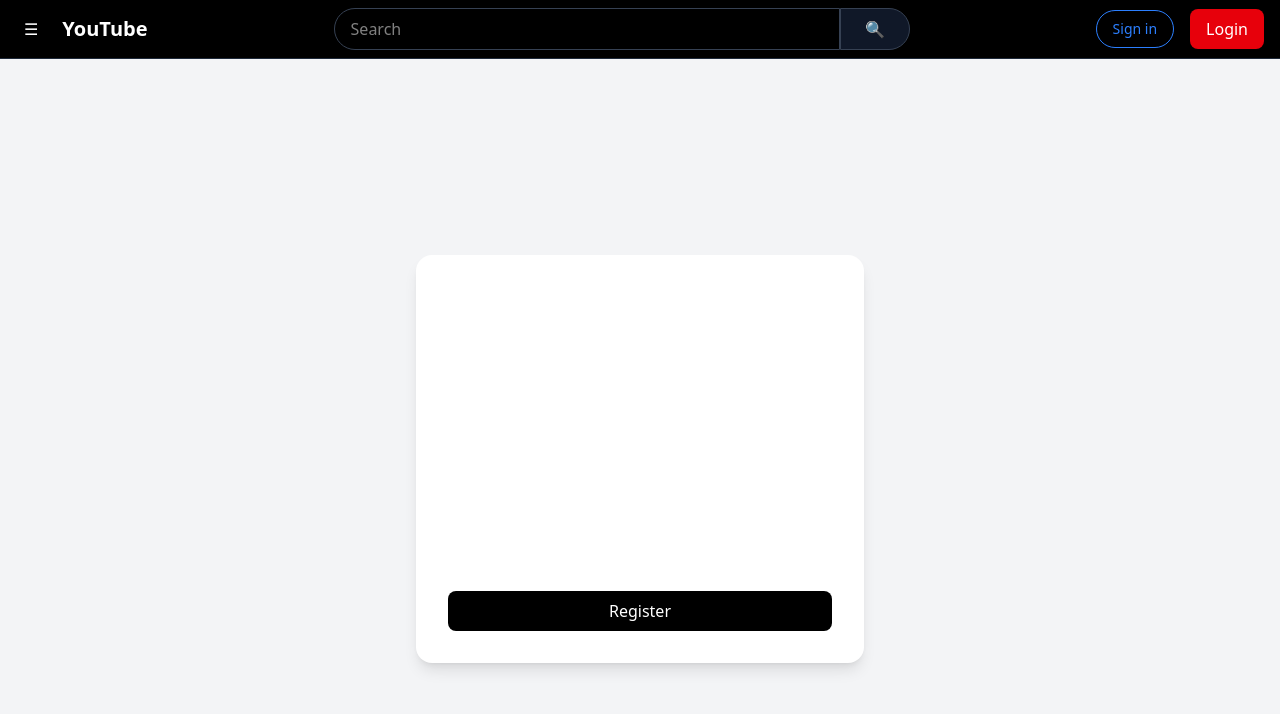
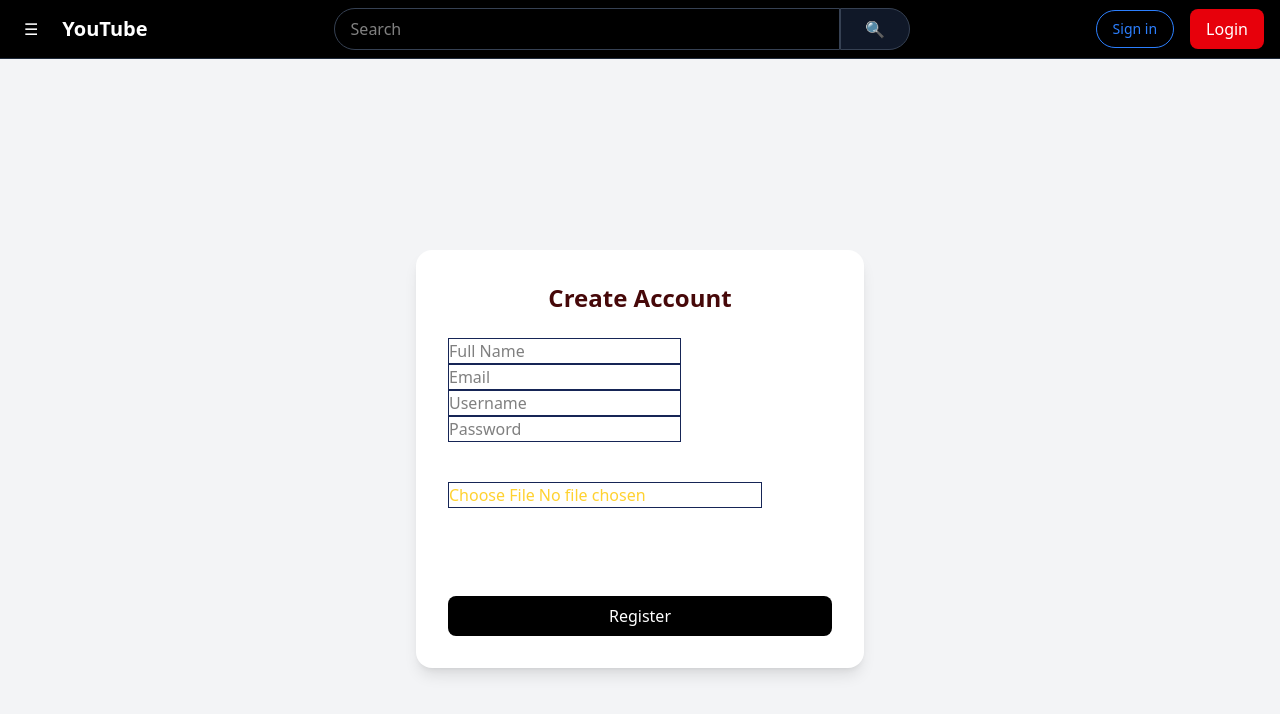
Before and after one commit to Murali9a27/youtube-clone, a React app in the folder Frontend/: page /register in a window 1280 px wide. Shown: the top 714 px of the page. Built offline with nearby package versions, Linux system fonts and the light colour scheme; the HTML template or start-up script is replaced by a standard one.

Commit message:
navbar fixs

```diff
--- a/Frontend/src/components/Navbar.jsx
+++ b/Frontend/src/components/Navbar.jsx
@@ -44,7 +44,7 @@ const Navbar = () => {
           <>
             {/* NOT LOGGED IN */}
             <button
-              onClick={() => navigate("/login")}
+              onClick={() => navigate("/register")}
               className="px-4 py-2 text-sm font-medium border border-blue-500 rounded-full text-blue-500 hover:bg-blue-500 hover:text-white transition"
             >
               Sign in
--- a/Frontend/src/pages/Home.jsx
+++ b/Frontend/src/pages/Home.jsx
@@ -1,8 +1,10 @@
+import Navbar from "../components/Navbar";
+
 const Home = () => {
   return (
     <div className="min-h-screen bg-gray-100">
       {/* Header */}
-      <header className="bg-white shadow-sm px-6 py-4 flex items-center justify-between">
+      {/* <header className="bg-white shadow-sm px-6 py-4 flex items-center justify-between">
         <h1 className="text-xl font-bold text-red-600">YouTube Clone</h1>
 
         <input
@@ -12,7 +14,8 @@ const Home = () => {
         />
 
 
-      </header>
+      </header> */}
+      <Navbar />
 
       {/* Main Content */}
       <main className="p-6 grid grid-cols-1 sm:grid-cols-2 md:grid-cols-3 lg:grid-cols-4 gap-6">
--- a/Frontend/src/pages/Profile.jsx
+++ b/Frontend/src/pages/Profile.jsx
@@ -1,7 +1,6 @@
 import React from "react";
 
 const Profile = () => {
-  Temporary dummy data (replace with API data)
   const user = {
     username: "murali_kumar",
     email: "murali@gmail.com",
--- a/Frontend/src/pages/auth/Register.jsx
+++ b/Frontend/src/pages/auth/Register.jsx
@@ -105,7 +105,7 @@ const Register = () => {
         onSubmit={handleSubmit}
         className="bg-white w-full max-w-md p-8 rounded-2xl shadow-lg"
       >
-        <h2 className="text-2xl font-bold text-center mb-6">
+        <h2 className="text-2xl text-red-950 font-bold text-center mb-6">
           Create Account
         </h2>
 
@@ -114,7 +114,7 @@ const Register = () => {
           type="text"
           name="fullname"
           placeholder="Full Name"
-          className="input"
+          className="input text-black border border-blue-950 "
           onChange={handleChange}
         />
         {errors.fullname && <p className="error">{errors.fullname}</p>}
@@ -124,7 +124,7 @@ const Register = () => {
           type="email"
           name="email"
           placeholder="Email"
-          className="input"
+          className="input text-black border border-blue-950"
           onChange={handleChange}
         />
         {errors.email && <p className="error">{errors.email}</p>}
@@ -134,7 +134,7 @@ const Register = () => {
           type="text"
           name="username"
           placeholder="Username"
-          className="input"
+          className="input text-black border border-blue-950"
           onChange={handleChange}
         />
         {errors.username && <p className="error">{errors.username}</p>}
@@ -144,7 +144,7 @@ const Register = () => {
           type="password"
           name="password"
           placeholder="Password"
-          className="input"
+          className="input text-black border border-blue-950"
           onChange={handleChange}
         />
         {errors.password && <p className="error">{errors.password}</p>}
@@ -157,6 +157,7 @@ const Register = () => {
           type="file"
           name="avatar"
           accept="image/*"
+          className="border border-blue-950 text-amber-300"
           onChange={handleFileChange}
         />
         {errors.avatar && <p className="error">{errors.avatar}</p>}
--- a/Frontend/src/routes/AppRoutes.jsx
+++ b/Frontend/src/routes/AppRoutes.jsx
@@ -2,6 +2,7 @@ import { Routes, Route } from "react-router-dom";
 import Login from "../pages/auth/Login";
 import Register from "../pages/auth/Register";
 import Home from "../pages/Home";
+import Profile from "../pages/Profile"
 
 const AppRoutes = () => {
   return (
@@ -9,6 +10,7 @@ const AppRoutes = () => {
       <Route path="/" element={<Home />} />
       <Route path="/login" element={<Login />} />
       <Route path="/register" element={<Register />} />
+      <Route path="/profile" element={<Profile />} />
     </Routes>
   );
 };
```
